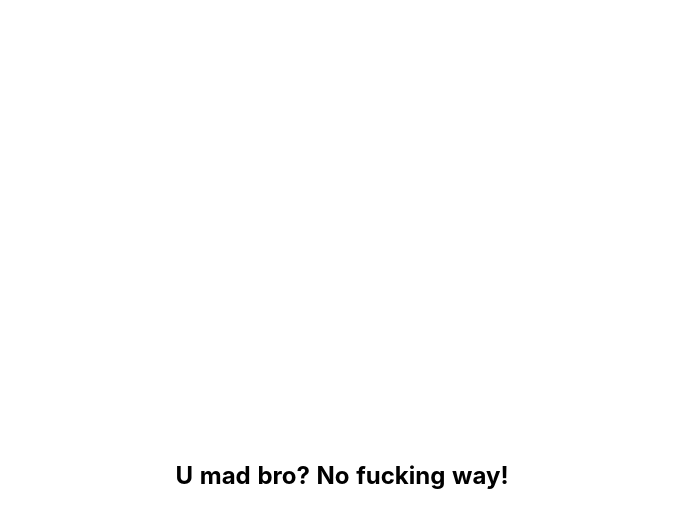
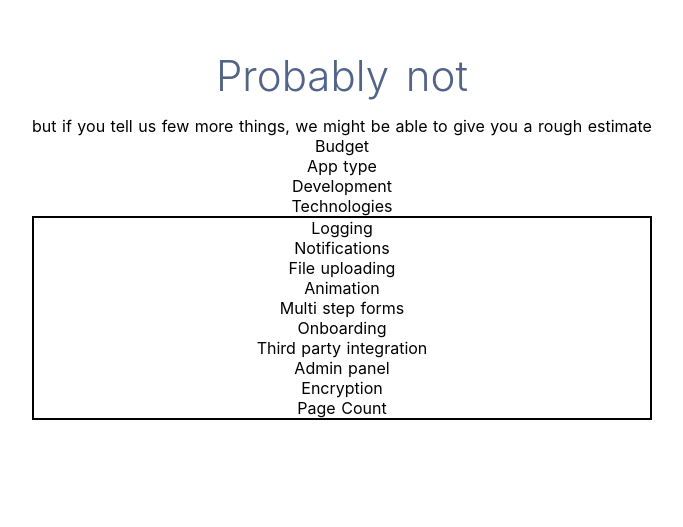
Before and after one commit to franckbret/rough-estimator, a Nuxt app: page /estimate in a window 1280 px wide. Shown: the part 165-692 px from the top of the page, without its empty margins (298-981 px from the left). Built offline with nearby package versions, Linux system fonts and the light colour scheme.

Commit message:
Rename form.vue

```diff
--- a/pages/estimate.vue
+++ b/pages/estimate.vue
@@ -1,23 +1,91 @@
 <template>
   <section class="container">
-    <h1>U mad bro? No fucking way!</h1>
+    <div>
+      <h1 class="subtitle">
+        Probably not
+      </h1>
+      <p>but if you tell us few more things, we might be able to give you a rough estimate</p>
+      <div>
+        <div v-for="item in form">
+
+          <form-element
+            v-if="!item.items"
+            :element="item"
+          />
+
+          <form-section
+            v-else
+            :items="item.items"
+          />
+
+        </div>
+      </div>
+    </div>
   </section>
 </template>
 
 <script>
+import FormElement from '~/components/FormElement'
+import FormSection from '~/components/FormSection'
 export default {
   components: {
+    FormElement,
+    FormSection
+  },
+  data () {
+    return {
+      form: [
+        { id: 'budget', label: 'Budget', type: 'input' },
+        { id: 'type', label: 'App type', type: 'option' },
+        { id: 'development', label: 'Development', type: 'option' },
+        { id: 'technology', label: 'Technologies', type: 'multiple' },
+        {
+          id: 'features',
+          label: 'Features',
+          items: [
+            { id: 'logging', label: 'Logging', type: 'checkbox' },
+            { id: 'notifications', label: 'Notifications', type: 'checkbox' },
+            { id: 'fileUploading', label: 'File uploading', type: 'checkbox' },
+            { id: 'animation', label: 'Animation', type: 'checkbox' },
+            { id: 'multiStepForms', label: 'Multi step forms', type: 'checkbox' },
+            { id: 'onboarding', label: 'Onboarding', type: 'checkbox' },
+            { id: 'thirdPartyIntegration', label: 'Third party integration', type: 'checkbox' },
+            { id: 'adminPanel', label: 'Admin panel', type: 'checkbox' },
+            { id: 'encryption', label: 'Encryption', type: 'checkbox' },
+            { id: 'pageCount', label: 'Page Count', type: 'number' }
+          ]
+        }
+      ]
+    }
   }
 }
 </script>
 
 <style lang="scss" scoped>
-@import 'assets/styles/variables';
-
 .container {
-  width: 500px;
-  margin: 50% auto 0;
-  transform: translateY(-50%);
+  min-height: 100vh;
+  display: flex;
+  justify-content: center;
+  align-items: center;
   text-align: center;
 }
+
+.title {
+  font-family: 'Quicksand', 'Source Sans Pro', -apple-system, BlinkMacSystemFont, 'Segoe UI', Roboto,
+    'Helvetica Neue', Arial, sans-serif; /* 1 */
+  display: block;
+  font-weight: 300;
+  font-size: 100px;
+  color: #35495e;
+  letter-spacing: 1px;
+}
+
+.subtitle {
+  font-weight: 300;
+  font-size: 42px;
+  color: #526488;
+  word-spacing: 5px;
+  padding-bottom: 15px;
+}
+
 </style>
--- a/pages/form.vue
+++ /dev/null
@@ -1,90 +0,0 @@
-<template>
-  <section class="container">
-    <div>
-      <h1 class="subtitle">
-        Form
-      </h1>
-      <div>
-        <div v-for="item in form">
-
-          <form-element
-            v-if="!item.items"
-            :element="item"
-          />
-
-          <form-section
-            v-else
-            :items="item.items"
-          />
-
-        </div>
-      </div>
-    </div>
-  </section>
-</template>
-
-<script>
-import FormElement from '~/components/FormElement'
-import FormSection from '~/components/FormSection'
-export default {
-  components: {
-    FormElement,
-    FormSection
-  },
-  data () {
-    return {
-      form: [
-        { id: 'budget', label: 'Budget', type: 'input' },
-        { id: 'type', label: 'App type', type: 'option' },
-        { id: 'development', label: 'Development', type: 'option' },
-        { id: 'technology', label: 'Technologies', type: 'multiple' },
-        {
-          id: 'features',
-          label: 'Features',
-          items: [
-            { id: 'logging', label: 'Logging', type: 'checkbox' },
-            { id: 'notifications', label: 'Notifications', type: 'checkbox' },
-            { id: 'fileUploading', label: 'File uploading', type: 'checkbox' },
-            { id: 'animation', label: 'Animation', type: 'checkbox' },
-            { id: 'multiStepForms', label: 'Multi step forms', type: 'checkbox' },
-            { id: 'onboarding', label: 'Onboarding', type: 'checkbox' },
-            { id: 'thirdPartyIntegration', label: 'Third party integration', type: 'checkbox' },
-            { id: 'adminPanel', label: 'Admin panel', type: 'checkbox' },
-            { id: 'encryption', label: 'Encryption', type: 'checkbox' },
-            { id: 'pageCount', label: 'Page Count', type: 'number' }
-          ]
-        }
-      ]
-    }
-  }
-}
-</script>
-
-<style>
-.container {
-  min-height: 100vh;
-  display: flex;
-  justify-content: center;
-  align-items: center;
-  text-align: center;
-}
-
-.title {
-  font-family: 'Quicksand', 'Source Sans Pro', -apple-system, BlinkMacSystemFont, 'Segoe UI', Roboto,
-    'Helvetica Neue', Arial, sans-serif; /* 1 */
-  display: block;
-  font-weight: 300;
-  font-size: 100px;
-  color: #35495e;
-  letter-spacing: 1px;
-}
-
-.subtitle {
-  font-weight: 300;
-  font-size: 42px;
-  color: #526488;
-  word-spacing: 5px;
-  padding-bottom: 15px;
-}
-
-</style>
```
